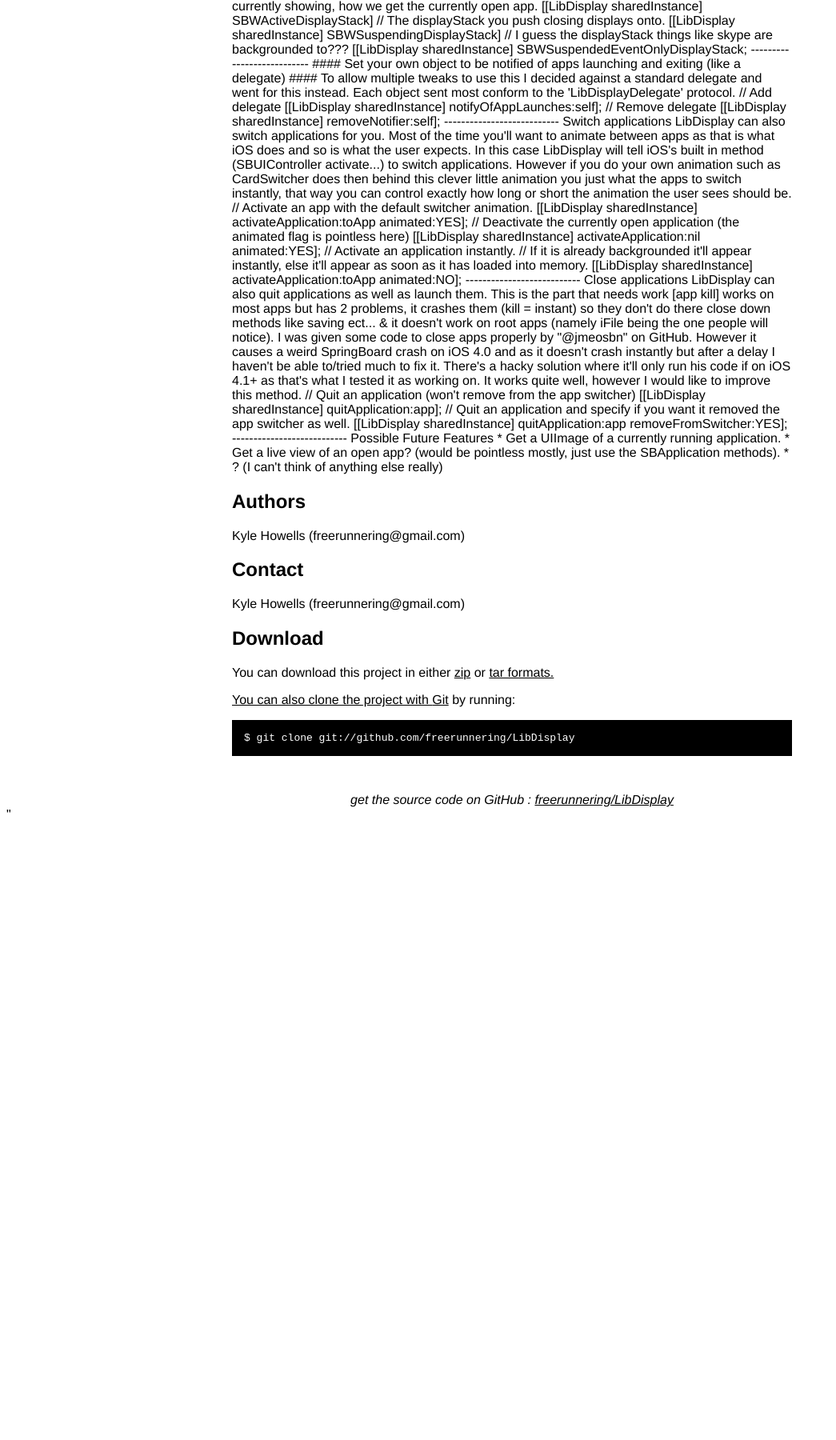
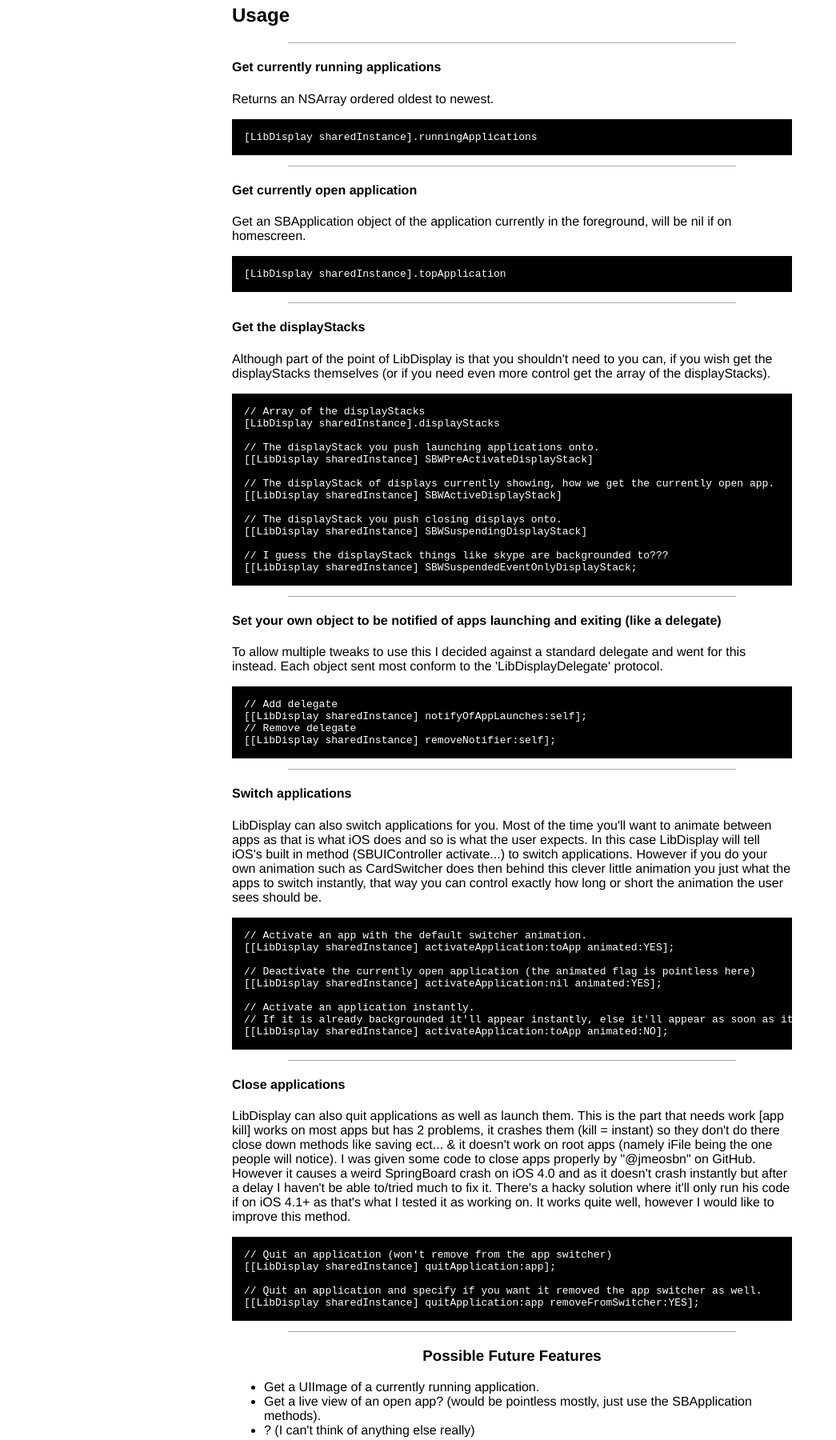
Before and after one commit to kylehowells/LibDisplay, a plain HTML site: page index.html in a window 1280 px wide. Shown: the part 610-2410 px from the top of the page at 80% size, without its empty margins (0-1045 px from the left). Before the commit the page ends 1645 px from the top, so only its background shows below. Drawn offline with Linux system fonts and the light colour scheme.

Commit message:
Update index.html

```diff
--- a/index.html
+++ b/index.html
@@ -50,41 +50,37 @@
     </div>
 
 
-      <p>
+      <div id="readme" class="blob instapaper_body">
+    <div class="markdown-body"><h1>LibDisplay</h1>
 
-Lots of tweaks need to find out if an app is currently open, or even to open them itself. The way it does this is to use the SBDisplayStacks, however as there isn't an iVar in any classes that give them to you each tweak hooks the init & dealloc methods of that class. Then each tweak tracks them itself.
+<h2>Overview</h2>
+
+<p>Lots of tweaks need to find out if an app is currently open, or even to open them itself. The way it does this is to use the SBDisplayStacks, however as there isn't an iVar in any classes that give them to you each tweak hooks the init &amp; dealloc methods of that class. Then each tweak tracks them itself.
 Another thing it does is track which applications are actually running at any one time by maintaining an array of running applications.
 This also manages launching applications for you. If you want to launch an application animated it'll let iOS perform the standard app switch animation (which is about 0.5-0.6 seconds). However if you don't what an animation but instead to switch instantly from one app to another it'll push and pop the applications itself to the various displayStacks.
-Even if no one else finds this useful I'll be able to minimise code in my own tweaks.
+Even if no one else finds this useful I'll be able to minimise code in my own tweaks.</p>
 
+<h2>Usage</h2>
 
-## Usage ##
+<hr><h4>Get currently running applications</h4>
 
----------------------------
+<p>Returns an NSArray ordered oldest to newest.</p>
 
-#### Get currently running applications ####
+<pre><code>[LibDisplay sharedInstance].runningApplications
+</code></pre>
 
-Returns an NSArray ordered oldest to newest.
+<hr><h4>Get currently open application</h4>
 
-    [LibDisplay sharedInstance].runningApplications
+<p>Get an SBApplication object of the application currently in the foreground, will be nil if on homescreen.</p>
 
+<pre><code>[LibDisplay sharedInstance].topApplication
+</code></pre>
 
----------------------------
+<hr><h4>Get the displayStacks</h4>
 
-#### Get currently open application ####
+<p>Although part of the point of LibDisplay is that you shouldn't need to you can, if you wish get the displayStacks themselves (or if you need even more control get the array of the displayStacks).</p>
 
-Get an SBApplication object of the application currently in the foreground, will be nil if on homescreen.
-
-    [LibDisplay sharedInstance].topApplication
-
-
----------------------------
-
-#### Get the displayStacks ####
-
-Although part of the point of LibDisplay is that you shouldn't need to you can, if you wish get the displayStacks themselves (or if you need even more control get the array of the displayStacks).
-
-    // Array of the displayStacks
+<pre><code>// Array of the displayStacks
 [LibDisplay sharedInstance].displayStacks
 
 // The displayStack you push launching applications onto.
@@ -98,29 +94,25 @@
 
 // I guess the displayStack things like skype are backgrounded to???
 [[LibDisplay sharedInstance] SBWSuspendedEventOnlyDisplayStack;
+</code></pre>
 
+<hr><h4>Set your own object to be notified of apps launching and exiting (like a delegate)</h4>
 
----------------------------
+<p>To allow multiple tweaks to use this I decided against a standard delegate and went for this instead.
+Each object sent most conform to the 'LibDisplayDelegate' protocol.</p>
 
-#### Set your own object to be notified of apps launching and exiting (like a delegate) ####
-
-To allow multiple tweaks to use this I decided against a standard delegate and went for this instead.
-Each object sent most conform to the 'LibDisplayDelegate' protocol.
-
-    // Add delegate
+<pre><code>// Add delegate
 [[LibDisplay sharedInstance] notifyOfAppLaunches:self];
 // Remove delegate
 [[LibDisplay sharedInstance] removeNotifier:self];
+</code></pre>
 
+<hr><h4>Switch applications</h4>
 
----------------------------
+<p>LibDisplay can also switch applications for you. Most of the time you'll want to animate between apps as that is what iOS does and so is what the user expects. In this case LibDisplay will tell iOS's built in method (SBUIController activate...) to switch applications.
+However if you do your own animation such as CardSwitcher does then behind this clever little animation you just what the apps to switch instantly, that way you can control exactly how long or short the animation the user sees should be.</p>
 
-Switch applications
-
-LibDisplay can also switch applications for you. Most of the time you'll want to animate between apps as that is what iOS does and so is what the user expects. In this case LibDisplay will tell iOS's built in method (SBUIController activate...) to switch applications.
-However if you do your own animation such as CardSwitcher does then behind this clever little animation you just what the apps to switch instantly, that way you can control exactly how long or short the animation the user sees should be.
-
-    // Activate an app with the default switcher animation.
+<pre><code>// Activate an app with the default switcher animation.
 [[LibDisplay sharedInstance] activateApplication:toApp animated:YES];
 
 // Deactivate the currently open application (the animated flag is pointless here)
@@ -129,31 +121,35 @@
 // Activate an application instantly.
 // If it is already backgrounded it'll appear instantly, else it'll appear as soon as it has loaded into memory.
 [[LibDisplay sharedInstance] activateApplication:toApp animated:NO];
+</code></pre>
 
+<hr><h4>Close applications</h4>
 
----------------------------
+<p>LibDisplay can also quit applications as well as launch them.
+This is the part that needs work [app kill] works on most apps but has 2 problems, it crashes them (kill = instant) so they don't do there close down methods like saving ect... &amp; it doesn't work on root apps (namely iFile being the one people will notice). I was given some code to close apps properly by "@jmeosbn" on GitHub. However it causes a weird SpringBoard crash on iOS 4.0 and as it doesn't crash instantly but after a delay I haven't be able to/tried much to fix it. There's a hacky solution where it'll only run his code if on iOS 4.1+ as that's what I tested it as working on. It works quite well, however I would like to improve this method.</p>
 
-Close applications
-
-LibDisplay can also quit applications as well as launch them.
-This is the part that needs work [app kill] works on most apps but has 2 problems, it crashes them (kill = instant) so they don't do there close down methods like saving ect... & it doesn't work on root apps (namely iFile being the one people will notice). I was given some code to close apps properly by "@jmeosbn" on GitHub. However it causes a weird SpringBoard crash on iOS 4.0 and as it doesn't crash instantly but after a delay I haven't be able to/tried much to fix it. There's a hacky solution where it'll only run his code if on iOS 4.1+ as that's what I tested it as working on. It works quite well, however I would like to improve this method.
-
-    // Quit an application (won't remove from the app switcher)
+<pre><code>// Quit an application (won't remove from the app switcher)
 [[LibDisplay sharedInstance] quitApplication:app];
 
 // Quit an application and specify if you want it removed the app switcher as well.
 [[LibDisplay sharedInstance] quitApplication:app removeFromSwitcher:YES];
+</code></pre>
 
+<hr><h3>Possible Future Features</h3>
 
+<ul>
+<li> Get a UIImage of a currently running application.</li>
+<li> Get a live view of an open app? (would be pointless mostly, just use the SBApplication methods).</li>
+<li>? (I can't think of anything else really)</li>
+</ul></div>
+  </div>
 
----------------------------
+          </div>
+        </div>
+      </div>
+    </div>
 
-Possible Future Features
-
-*  Get a UIImage of a currently running application.
-*  Get a live view of an open app? (would be pointless mostly, just use the SBApplication methods).
-* ? (I can't think of anything else really)
-</p>
+  </div>
 
 
 
```
Lines whose indentation alone changed are shown as unchanged.
